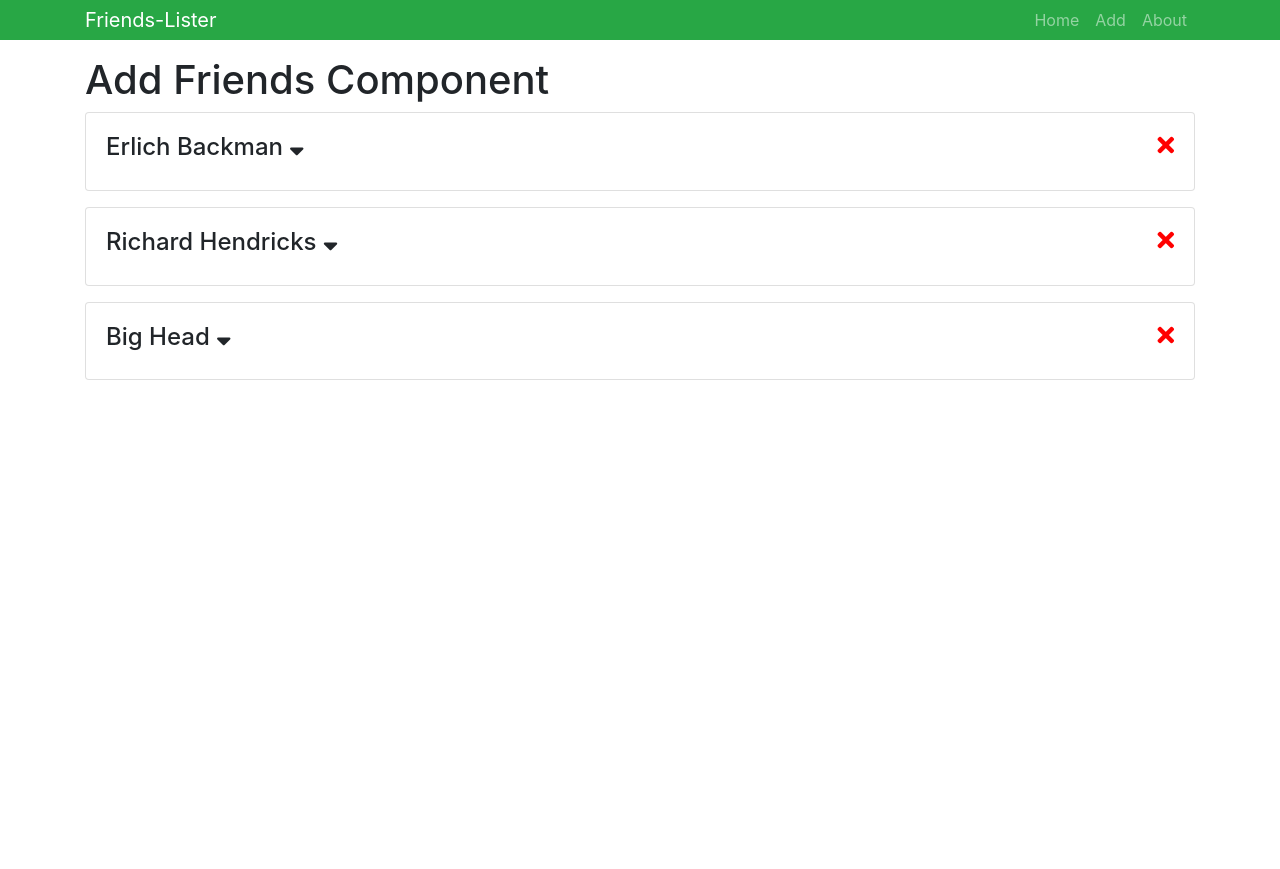
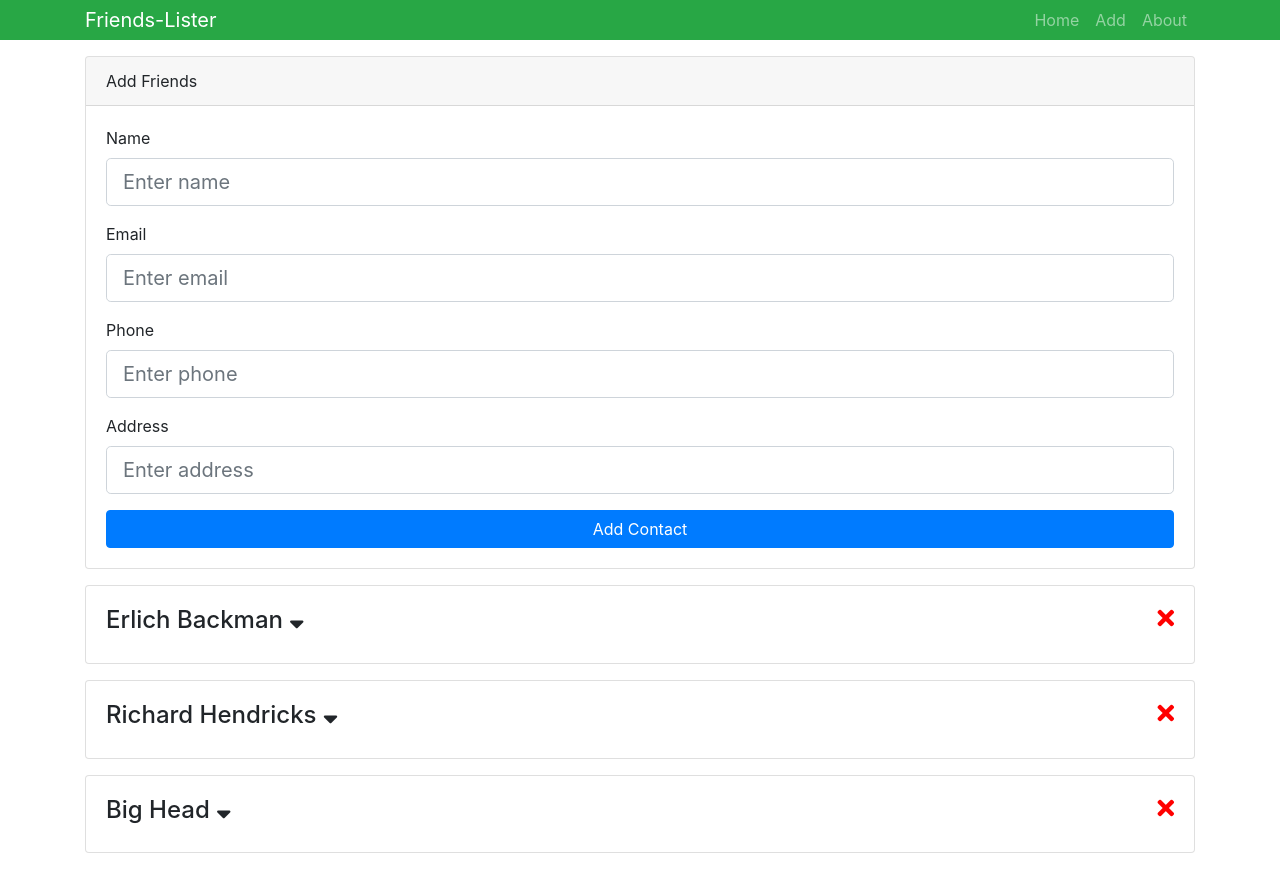
Before and after one commit to ganesh-deshmukh/friends-list, a React (Create React App) app: page / in a window 1280 px wide. Before the commit the page ends 800 px from the top, so only its background shows below. Built offline with nearby package versions, Linux system fonts and the light colour scheme.

Commit message:
able to change input values' state and submit form

```diff
--- a/src/App.js
+++ b/src/App.js
@@ -5,7 +5,7 @@ import "bootstrap/dist/css/bootstrap.min.css";
 import "./App.css";
 
 import { Provider } from "./context";
-import AddFriends from "./components/friends/AddFriends";
+import AddFriends from "./components/friends/AddFriend";
 
 class App extends Component {
   render() {
--- /dev/null
+++ b/src/components/friends/AddFriend.js
@@ -0,0 +1,87 @@
+import React, { Component } from "react";
+
+class AddFriends extends Component {
+  state = {
+    name: "",
+    email: "",
+    phone: "",
+    addr: ""
+  };
+
+  onSubmit = e => {
+    e.preventDefault();
+    console.log(this.state);
+  };
+
+  onChange = e => {
+    this.setState({
+      [e.target.name]: e.target.value
+    });
+  };
+
+  render() {
+    const { name, email, phone, addr } = this.state;
+    return (
+      <div className="card mb-3">
+        <div className="card-header">Add Friends</div>
+        <div className="card-body">
+          <form onSubmit={this.onSubmit}>
+            <div className="form-groups">
+              <label htmlFor="name">Name</label>
+              <input
+                onChange={this.onChange}
+                value={name}
+                type="text"
+                name="name"
+                className="form-control form-control-lg mb-3"
+                placeholder="Enter name"
+              />
+            </div>
+
+            <div className="form-groups">
+              <label htmlFor="name">Email</label>
+              <input
+                onChange={this.onChange}
+                value={email}
+                type="email"
+                name="email"
+                className="form-control form-control-lg mb-3 "
+                placeholder="Enter email"
+              />
+            </div>
+            <div className="form-groups">
+              <label htmlFor="name">Phone</label>
+              <input
+                onChange={this.onChange}
+                value={phone}
+                type="phone"
+                name="phone"
+                className="form-control form-control-lg mb-3"
+                placeholder="Enter phone"
+              />
+            </div>
+            <div className="form-groups">
+              <label htmlFor="name">Address</label>
+              <input
+                onChange={this.onChange}
+                value={addr}
+                type="text"
+                name="addr"
+                className="form-control form-control-lg mb-3"
+                placeholder="Enter address"
+              />
+            </div>
+            <input
+              // value={}
+              type="submit"
+              value="Add Contact"
+              className="btn btn-block btn-primary"
+            />
+          </form>
+        </div>
+      </div>
+    );
+  }
+}
+
+export default AddFriends;
--- a/src/components/friends/AddFriends.js
+++ /dev/null
@@ -1,13 +0,0 @@
-import React, { Component } from "react";
-
-class AddFriends extends Component {
-  render() {
-    return (
-      <div>
-        <h1>Add Friends Component</h1>
-      </div>
-    );
-  }
-}
-
-export default AddFriends;
```
